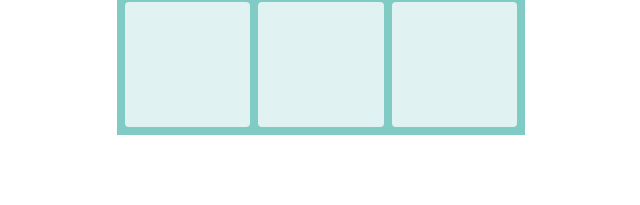
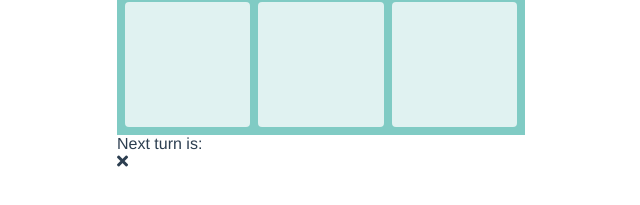
Before and after one commit to miguel1989/vue_tic_tac_toe, a Vue app: page / in a window 1280 px wide. Both pictures are taken after a click on the element "2 Players. Board 3x3". Shown: the part 477-682 px from the top of the page, without its empty margins (319-959 px from the left). Built offline with nearby package versions, Linux system fonts and the light colour scheme.

Commit message:
display raw next symbol

```diff
--- a/src/components/Game.vue
+++ b/src/components/Game.vue
@@ -3,6 +3,10 @@
     <Board v-if="!game.isFinished"
            :game="game"
            :board-size="boardSize"/>
+    <div v-if="!game.isFinished">
+      <div>Next turn is:</div>
+      <div :class="nextSymbolClassValue"></div>
+    </div>
     <FinishScreen v-if="game.isFinished"
                   :game="game"
                   @end-game="endGame"/>
@@ -10,6 +14,7 @@
 </template>
 
 <script>
+  import {SYMBOL_CLASS_MAP} from '../const'
   import Game from '../Game'
   import Board from './Board'
   import FinishScreen from './FinishScreen'
@@ -37,6 +42,11 @@
         game: new Game(this.playerCount, this.boardSize)
       }
     },
+    computed: {
+      nextSymbolClassValue() {
+        return SYMBOL_CLASS_MAP[this.game.nextValue]
+      }
+    },
     methods: {
       endGame() {
         this.$emit('end-game')
@@ -44,7 +54,6 @@
     }
   }
 </script>
-
 <!-- Add "scoped" attribute to limit CSS to this component only -->
 <style>
 
--- a/src/components/Welcome.vue
+++ b/src/components/Welcome.vue
@@ -5,7 +5,7 @@
     <div class="game-options">
       <div class="game-option" @click="startGame2x3">2 Players. Board 3x3</div>
       <div class="game-option" @click="startGame2x4">2 Players. Board 4x4</div>
-      <div class="game-option" @click="startGame3x3">3 Players. Board 3x3</div>
+      <div class="game-option" @click="startGame3x3">3 Players. Board 4x4</div>
     </div>
   </div>
 </template>
@@ -20,7 +20,7 @@
         this.$emit('start-game', 2, 4)
       },
       startGame3x3() {
-        this.$emit('start-game', 3, 3)
+        this.$emit('start-game', 3, 4)
       }
     }
   }
```
